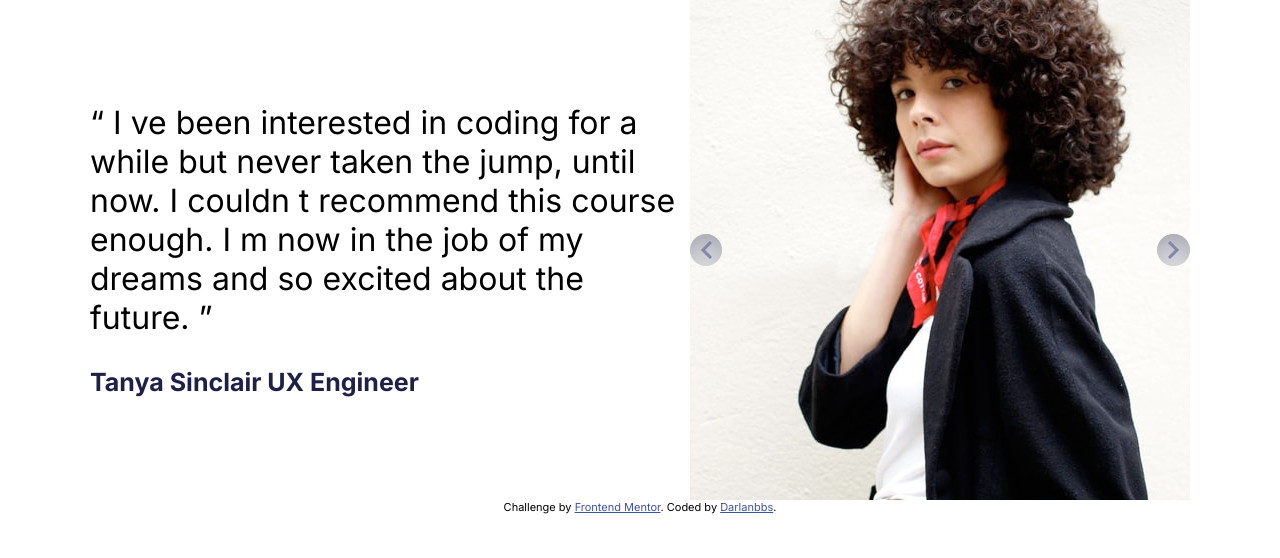
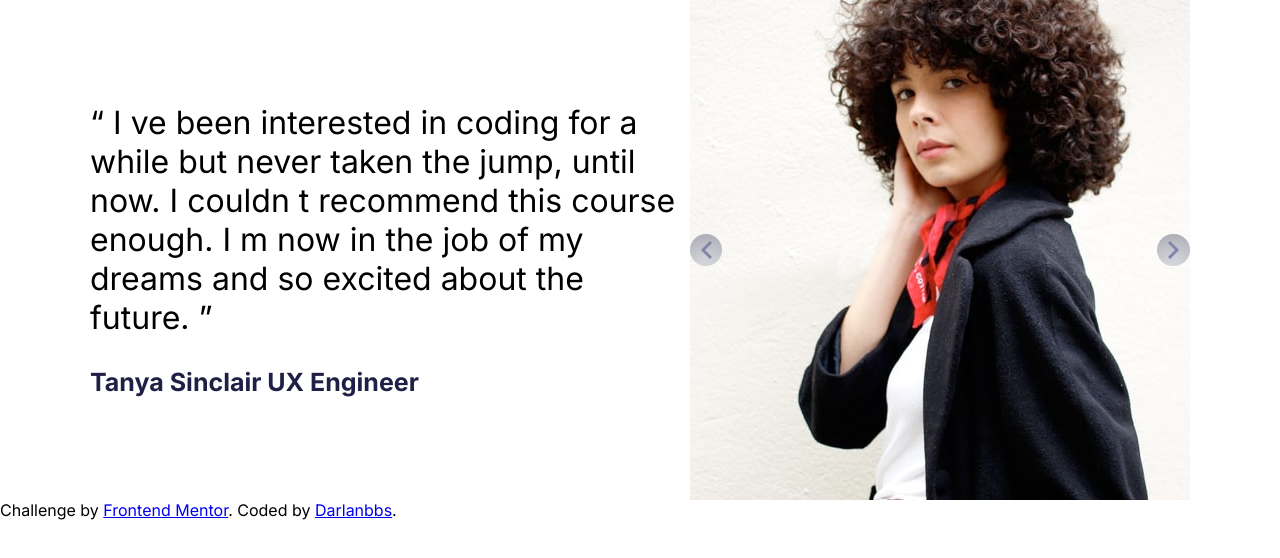
Before and after one commit to darlanbbs/Slider, a plain HTML site: page index.html in a window 1280 px wide. Drawn offline with Linux system fonts and the light colour scheme.

Commit message:
Update index.html

```diff
--- a/index.html
+++ b/index.html
@@ -6,14 +6,7 @@
   <link rel="stylesheet" href="style.css">
   <link rel="icon" type="image/png" sizes="32x32" href="./images/favicon-32x32.png">
   <link rel="preconnect" href="https://fonts.googleapis.com"><link rel="preconnect" href="https://fonts.gstatic.com" crossorigin><link href="https://fonts.googleapis.com/css2?family=Inter:wght@100;200;300;400;500;600;700;800;900&display=swap" rel="stylesheet">
-
   <title>Frontend Mentor | Coding Bootcamp Testimonials Slider</title>
-
-  <!-- Feel free to remove these styles or customise in your own stylesheet 👍 -->
-  <style>
-    .attribution { font-size: 11px; text-align: center; }
-    .attribution a { color: hsl(228, 45%, 44%); }
-  </style>
 </head>
 <body onload="inicio()">
 <div class="container">
@@ -25,25 +18,8 @@
     <label onclick="troca(-1)"><img src="images/icon-prev.svg" alt="Previous" "></label>
     <label onclick="troca(1)"><img src="images/icon-next.svg" alt="Next" ></label>
   </div>
-
 </div>
 </div>
-
-
-  <!-- “ I’ve been interested in coding for a while but never taken the jump, until now.
-  I couldn’t recommend this course enough. I’m now in the job of my dreams and so
-  excited about the future. ”
-
-  Tanya Sinclair
-  UX Engineer
-
-  “ If you want to lay the best foundation possible I’d recommend taking this course.
-  The depth the instructors go into is incredible. I now feel so confident about
-  starting up as a professional developer. ”
-
-  John Tarkpor
-  Junior Front-end Developer -->
-
   <div class="attribution">
     Challenge by <a href="https://www.frontendmentor.io?ref=challenge" target="_blank">Frontend Mentor</a>.
     Coded by <a href="https://github.com/darlanbbs" target="_blank">Darlanbbs</a>.
```
